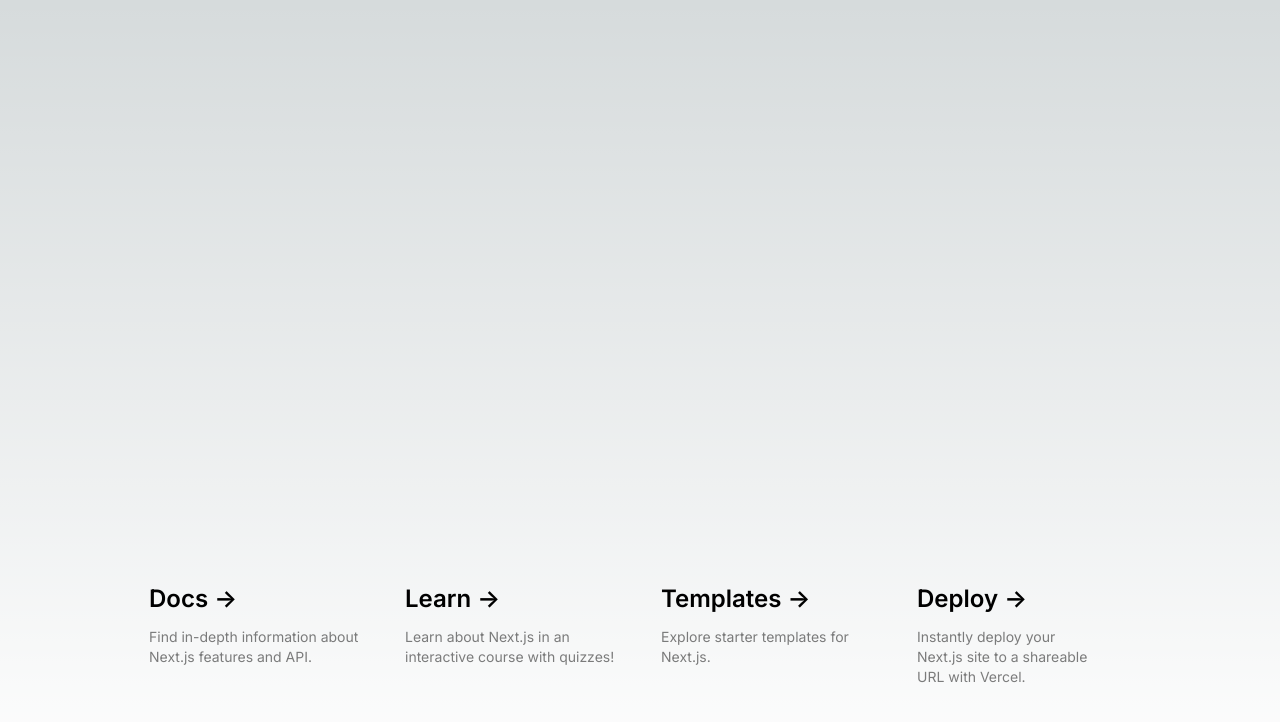
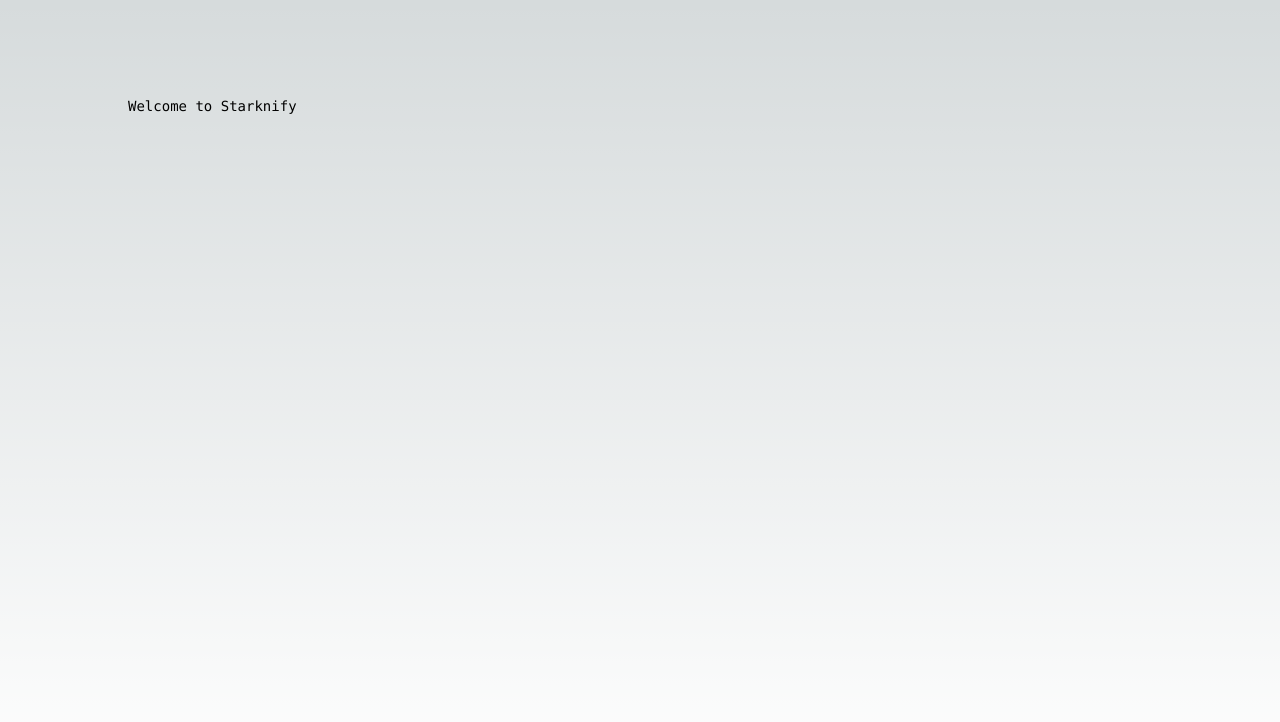
Before and after one commit to sejoroajose/starkNify-starkhack-2024, a Next.js app: page / in a window 1280 px wide. Shown: the top 722 px of the page. Built offline with nearby package versions, Linux system fonts and the light colour scheme.

Commit message:
removing unwanted elements from the main component created by create-next-app

```diff
--- a/app/layout.tsx
+++ b/app/layout.tsx
@@ -1,22 +1,22 @@
-import type { Metadata } from "next";
-import { Inter } from "next/font/google";
-import "./globals.css";
+import type { Metadata } from 'next'
+import { Inter } from 'next/font/google'
+import './globals.css'
 
-const inter = Inter({ subsets: ["latin"] });
+const inter = Inter({ subsets: ['latin'] })
 
 export const metadata: Metadata = {
-  title: "Create Next App",
-  description: "Generated by create next app",
-};
+  title: 'StarkNify',
+  description: 'Blockchain analytic tool built for Starknet',
+}
 
 export default function RootLayout({
   children,
 }: Readonly<{
-  children: React.ReactNode;
+  children: React.ReactNode
 }>) {
   return (
     <html lang="en">
       <body className={inter.className}>{children}</body>
     </html>
-  );
+  )
 }
--- a/app/page.tsx
+++ b/app/page.tsx
@@ -1,83 +1,13 @@
-import Image from "next/image";
+import Image from 'next/image'
 
 export default function Home() {
   return (
     <main className="flex min-h-screen flex-col items-center justify-between p-24">
       <div className="z-10 w-full max-w-5xl items-center justify-between font-mono text-sm lg:flex">
-
         <div className="fixed bottom-0 left-0 flex h-48 w-full items-end justify-center bg-gradient-to-t from-white via-white dark:from-black dark:via-black lg:static lg:size-auto lg:bg-none">
-
+          <p>Welcome to Starknify</p>
         </div>
       </div>
-      <div className="mb-32 grid text-center lg:mb-0 lg:w-full lg:max-w-5xl lg:grid-cols-4 lg:text-left">
-        <a
-          href="https://nextjs.org/docs?utm_source=create-next-app&utm_medium=appdir-template&utm_campaign=create-next-app"
-          className="group rounded-lg border border-transparent px-5 py-4 transition-colors hover:border-gray-300 hover:bg-gray-100 hover:dark:border-neutral-700 hover:dark:bg-neutral-800/30"
-          target="_blank"
-          rel="noopener noreferrer"
-        >
-          <h2 className="mb-3 text-2xl font-semibold">
-            Docs{" "}
-            <span className="inline-block transition-transform group-hover:translate-x-1 motion-reduce:transform-none">
-              -&gt;
-            </span>
-          </h2>
-          <p className="m-0 max-w-[30ch] text-sm opacity-50">
-            Find in-depth information about Next.js features and API.
-          </p>
-        </a>
-
-        <a
-          href="https://nextjs.org/learn?utm_source=create-next-app&utm_medium=appdir-template-tw&utm_campaign=create-next-app"
-          className="group rounded-lg border border-transparent px-5 py-4 transition-colors hover:border-gray-300 hover:bg-gray-100 hover:dark:border-neutral-700 hover:dark:bg-neutral-800/30"
-          target="_blank"
-          rel="noopener noreferrer"
-        >
-          <h2 className="mb-3 text-2xl font-semibold">
-            Learn{" "}
-            <span className="inline-block transition-transform group-hover:translate-x-1 motion-reduce:transform-none">
-              -&gt;
-            </span>
-          </h2>
-          <p className="m-0 max-w-[30ch] text-sm opacity-50">
-            Learn about Next.js in an interactive course with&nbsp;quizzes!
-          </p>
-        </a>
-
-        <a
-          href="https://vercel.com/templates?framework=next.js&utm_source=create-next-app&utm_medium=appdir-template&utm_campaign=create-next-app"
-          className="group rounded-lg border border-transparent px-5 py-4 transition-colors hover:border-gray-300 hover:bg-gray-100 hover:dark:border-neutral-700 hover:dark:bg-neutral-800/30"
-          target="_blank"
-          rel="noopener noreferrer"
-        >
-          <h2 className="mb-3 text-2xl font-semibold">
-            Templates{" "}
-            <span className="inline-block transition-transform group-hover:translate-x-1 motion-reduce:transform-none">
-              -&gt;
-            </span>
-          </h2>
-          <p className="m-0 max-w-[30ch] text-sm opacity-50">
-            Explore starter templates for Next.js.
-          </p>
-        </a>
-
-        <a
-          href="https://vercel.com/new?utm_source=create-next-app&utm_medium=appdir-template&utm_campaign=create-next-app"
-          className="group rounded-lg border border-transparent px-5 py-4 transition-colors hover:border-gray-300 hover:bg-gray-100 hover:dark:border-neutral-700 hover:dark:bg-neutral-800/30"
-          target="_blank"
-          rel="noopener noreferrer"
-        >
-          <h2 className="mb-3 text-2xl font-semibold">
-            Deploy{" "}
-            <span className="inline-block transition-transform group-hover:translate-x-1 motion-reduce:transform-none">
-              -&gt;
-            </span>
-          </h2>
-          <p className="m-0 max-w-[30ch] text-balance text-sm opacity-50">
-            Instantly deploy your Next.js site to a shareable URL with Vercel.
-          </p>
-        </a>
-      </div>
     </main>
-  );
+  )
 }
```
